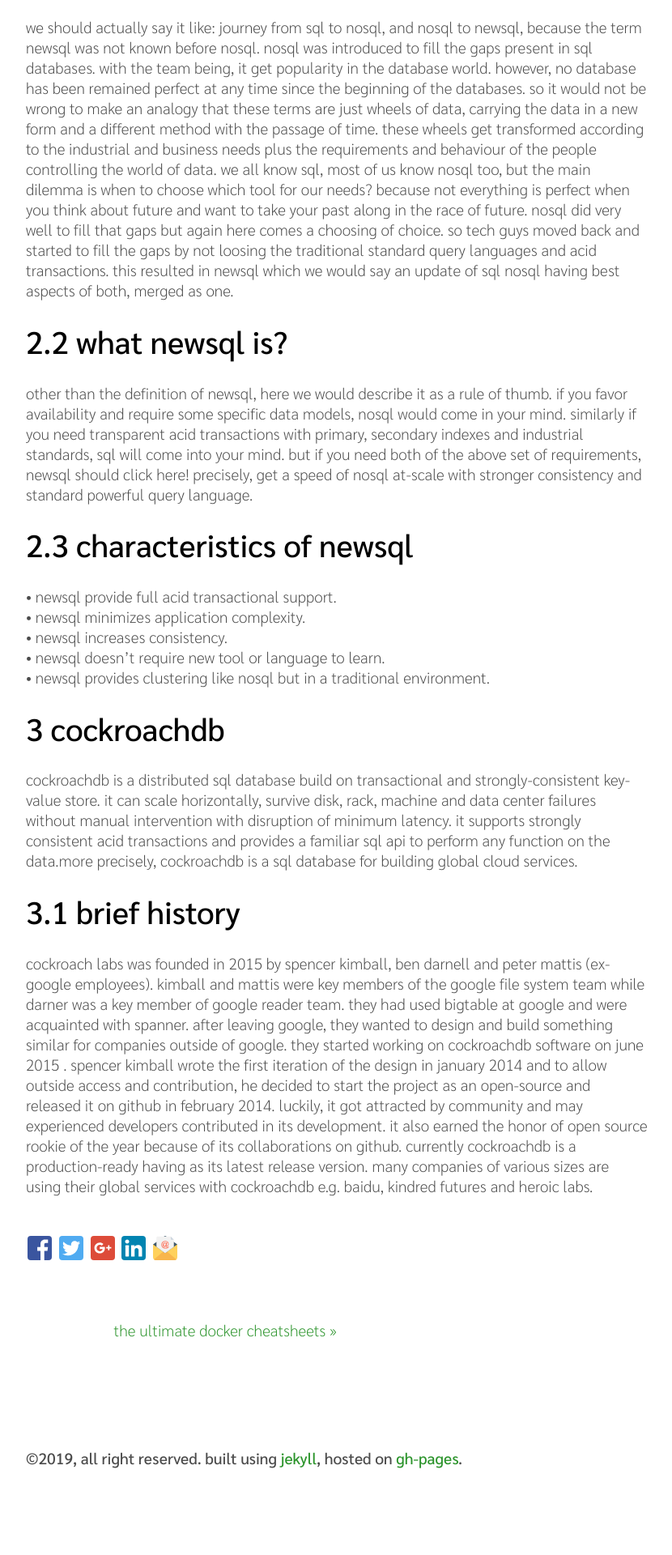
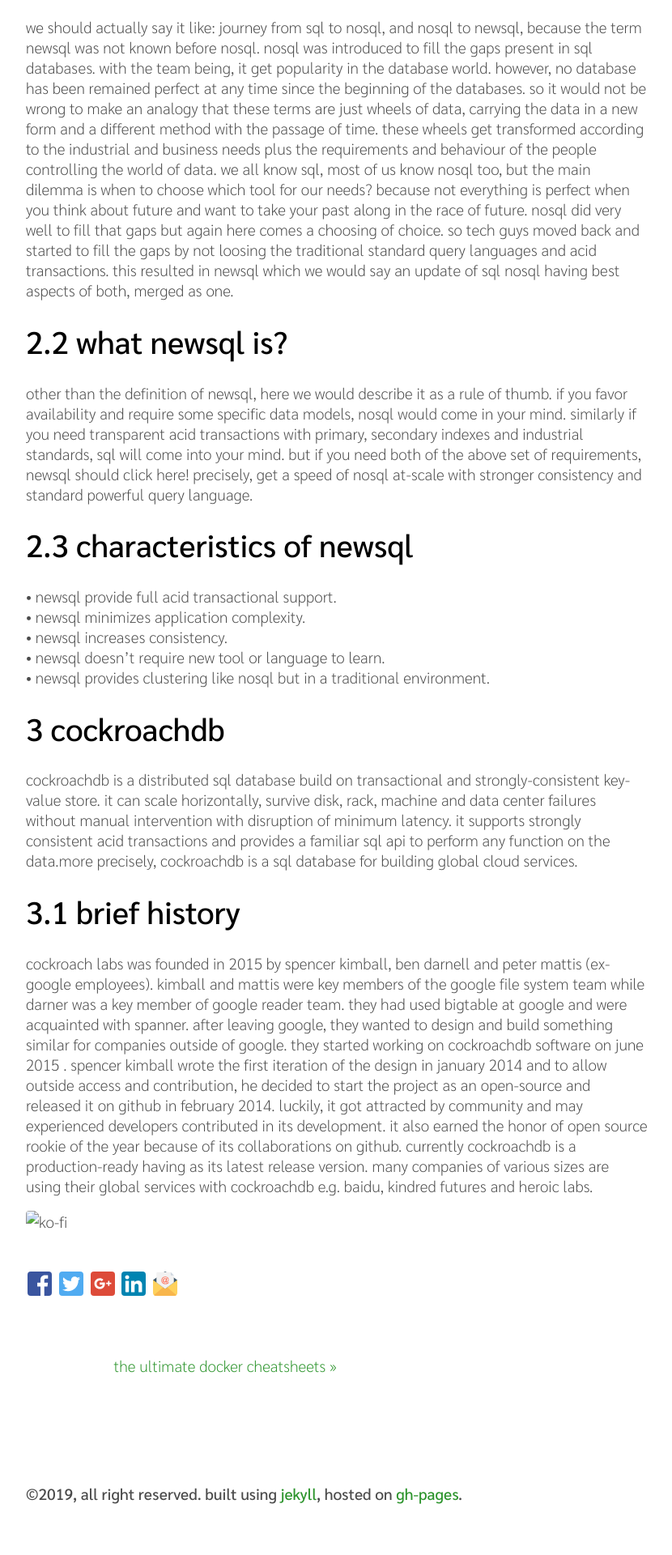
Before and after one commit to EngineITOps/EngineITOps.github.io, a Jekyll site: the page built from _posts/2014-04-25- COCKROAC_DB_intro.md, in a window 1280 px wide. Shown: the part 1667-3587 px from the top of the page at 81% size, without its empty margins (224-1054 px from the left). Built offline with Jekyll 4.4.1, drawn with Linux system fonts in a browser that asks for light colours; before the commit the page ends 3543 px from its top, so only the background shows below that.

Commit message:
Update 2014-04-25- COCKROAC_DB_intro.md

```diff
--- a/_posts/2014-04-25- COCKROAC_DB_intro.md
+++ b/_posts/2014-04-25- COCKROAC_DB_intro.md
@@ -65,3 +65,6 @@ the honor of Open Source Rookie of the Year because of its collaborations on Git
 Currently CockroachDB is a production-ready having as its latest release version.
 Many companies of various sizes are using their global services with CockroachDB
 e.g. Baidu, kindred futures and heroic Labs.
+
+
+[![ko-fi](https://www.ko-fi.com/img/githubbutton_sm.svg)](https://ko-fi.com/K3K0E60M)
```
